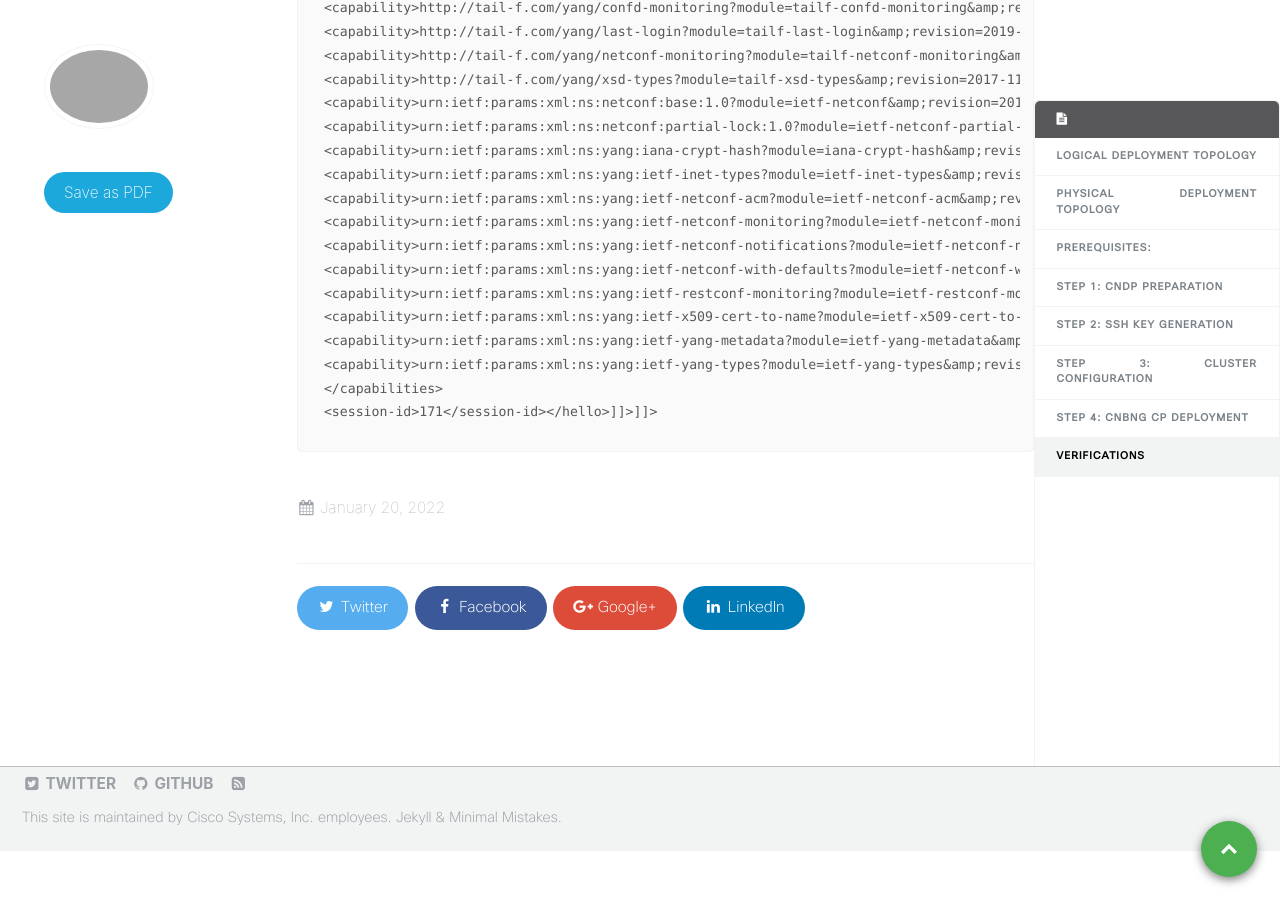
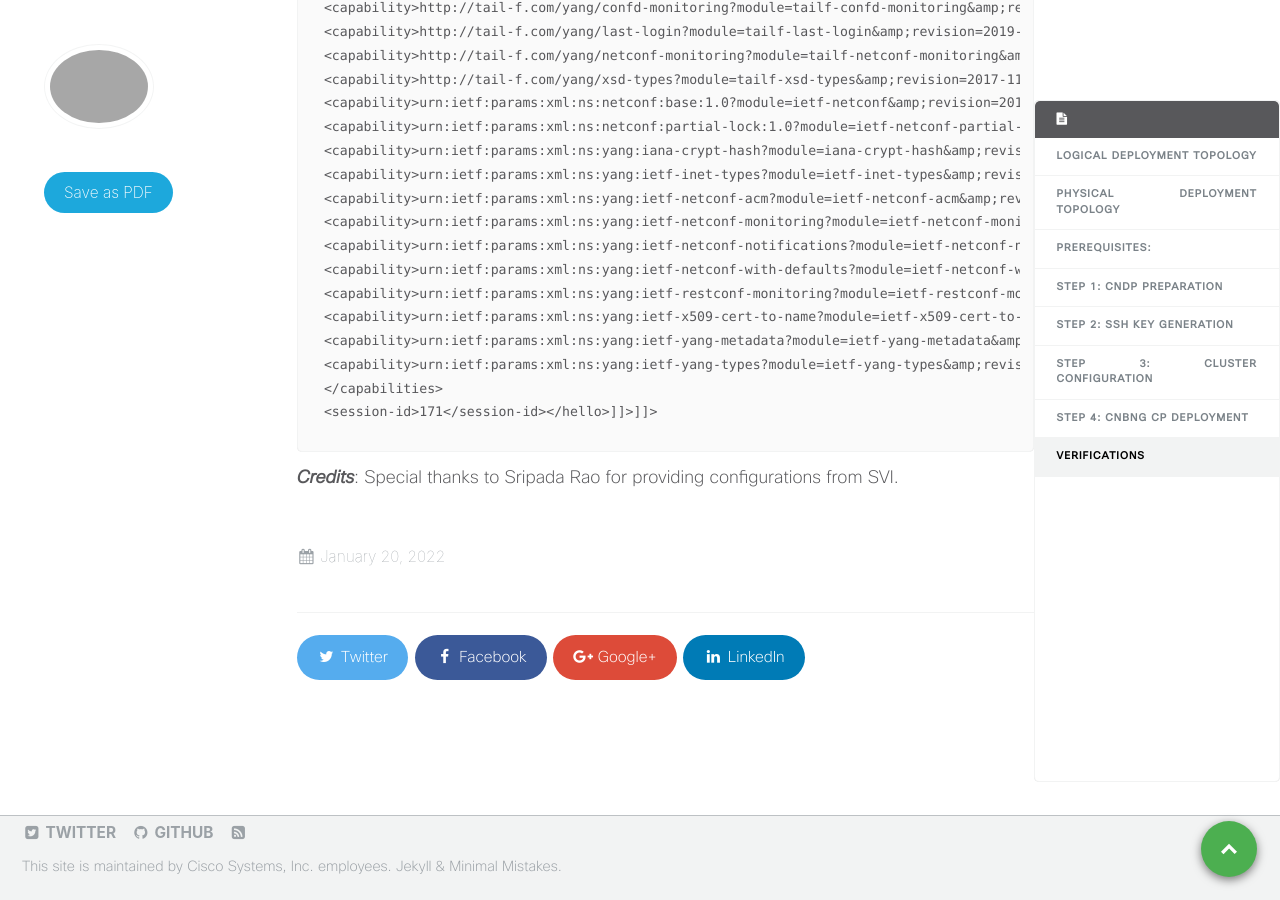
Before and after one commit to xrdocs/cnbng, a Jekyll site: the page built from _tutorials/cnbng-cp-multiserver-baremetal-deployment-guide.md, in a window 1280 px wide and 900 px high, scrolled down 14501 px. Built offline with Jekyll 4.4.1, drawn with Linux system fonts in a browser that asks for light colours; comment, search, counter and statistics services are not loaded.

Commit message:
Update cnbng-cp-multiserver-baremetal-deployment-guide.md

````diff
--- a/_tutorials/cnbng-cp-multiserver-baremetal-deployment-guide.md
+++ b/_tutorials/cnbng-cp-multiserver-baremetal-deployment-guide.md
@@ -673,3 +673,6 @@ admin@10.81.103.101's password:
 </capabilities>
 <session-id>171</session-id></hello>]]>]]>
 ```
+
+
+***Credits***: Special thanks to Sripada Rao for providing configurations from SVI.
````
